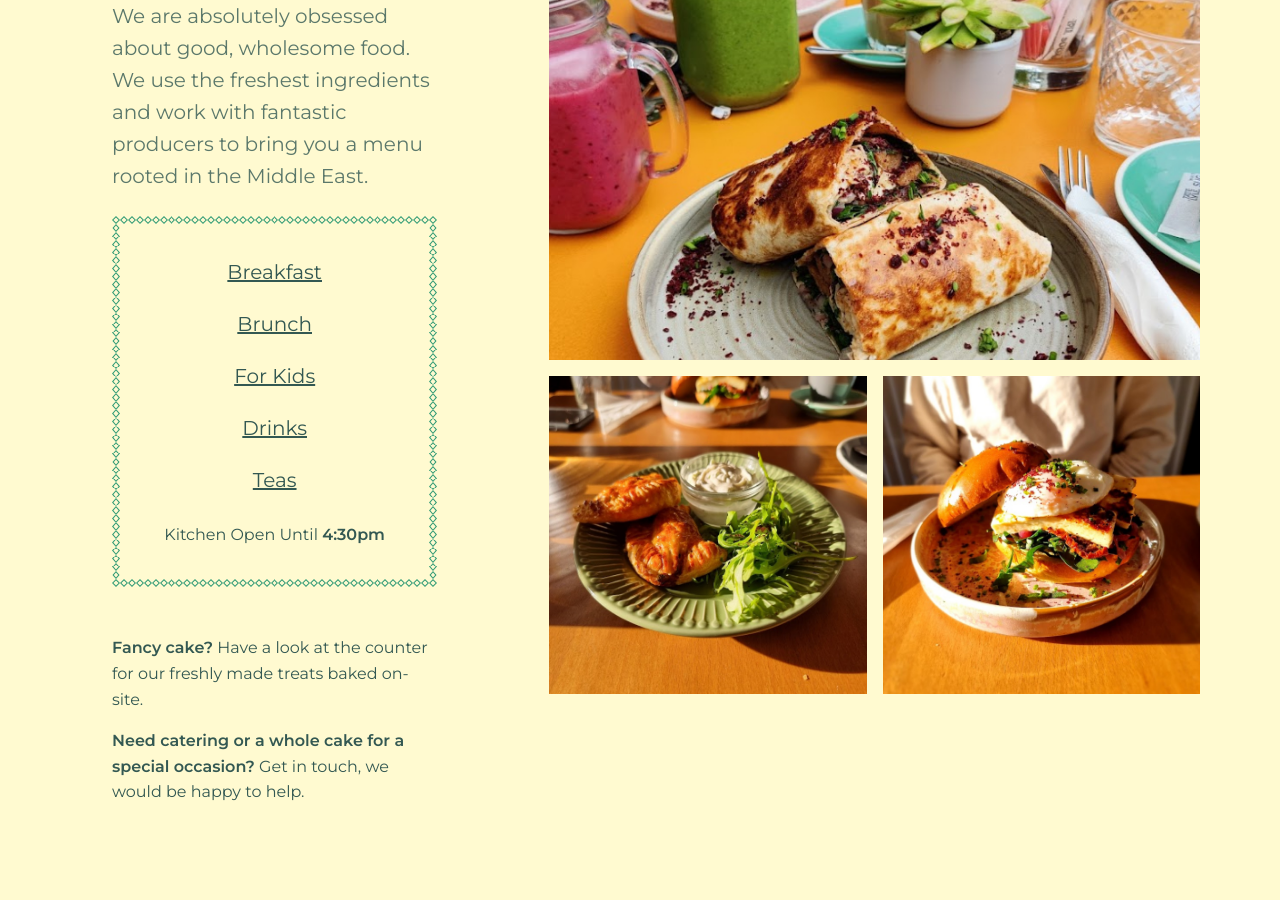
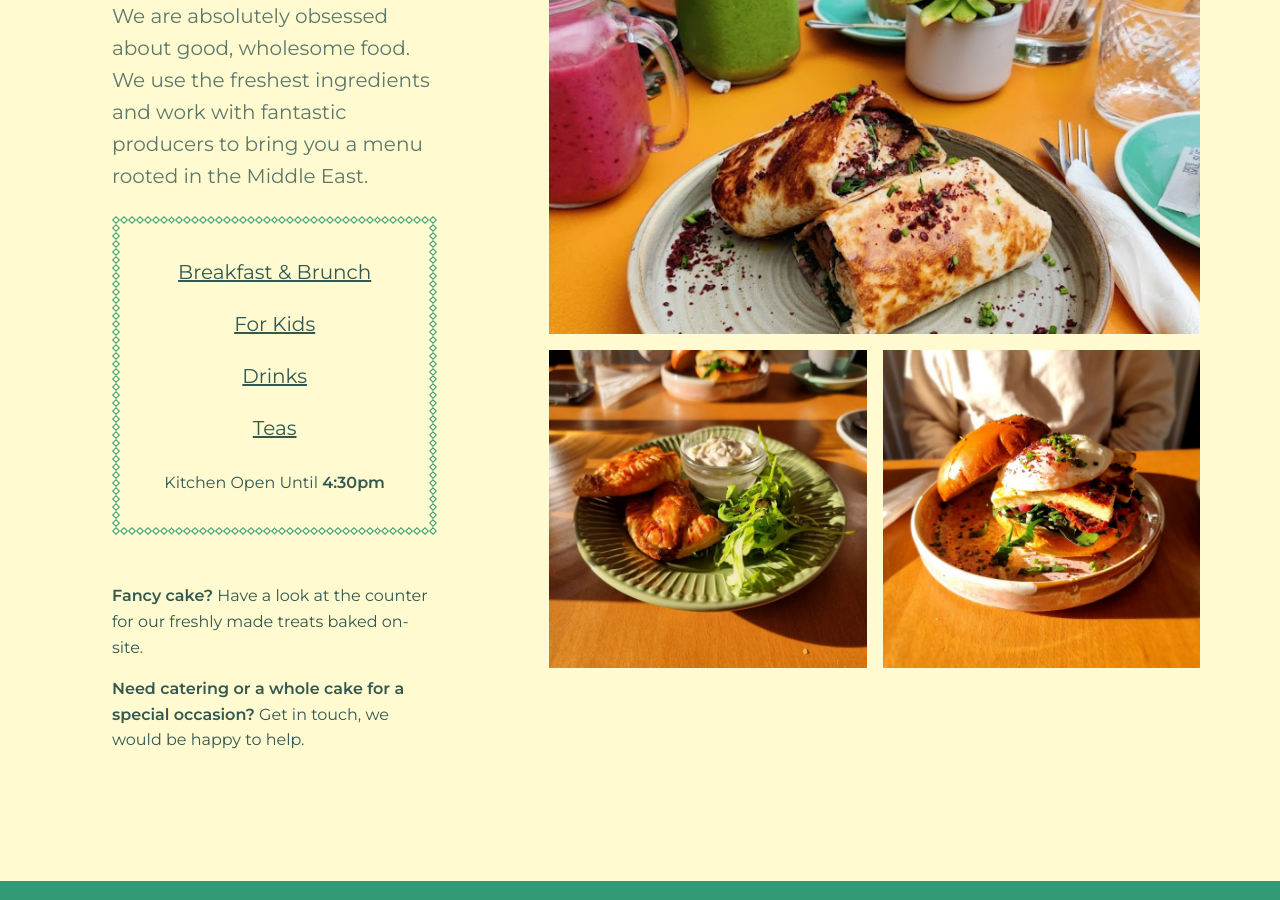
Before and after one commit to jaicab/wanasacafe, a Jekyll site: the page built from index.markdown, in a window 1280 px wide and 900 px high, scrolled down 1238 px. Built offline with Jekyll 4.4.1, drawn with Linux system fonts in a browser that asks for light colours; part of the change alters nothing that is shown.

```diff
--- a/_config.yml
+++ b/_config.yml
@@ -22,12 +22,10 @@ defaults:
 url: https://wanasacafe.co.uk
 Instagram: wanasakitchen
 Menus:
-- title: Breakfast
-  file: "/uploads/wanasa-breakfast-menu-269b0d.pdf"
-- title: Brunch
-  file: "/uploads/wanasa-lunch-menu-cf60e6.pdf"
+- title: Breakfast & Brunch
+  file: "/uploads/wanasa-lunch-menu-ac0133.pdf"
 - title: For Kids
-  file: "/uploads/wanasa-kids-menu-7246f3.pdf"
+  file: "/uploads/wanasa-kids-menu-7ecb29.pdf"
 - title: Drinks
   file: "/uploads/wanasa-drinks-menu-e5e6a8.pdf"
 - title: Teas
```
